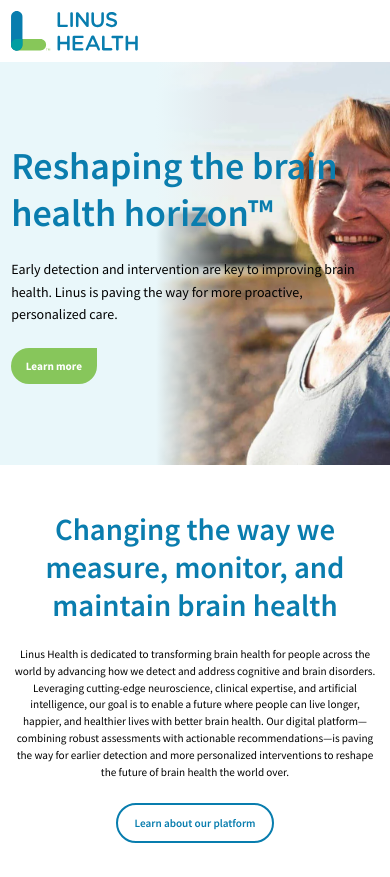
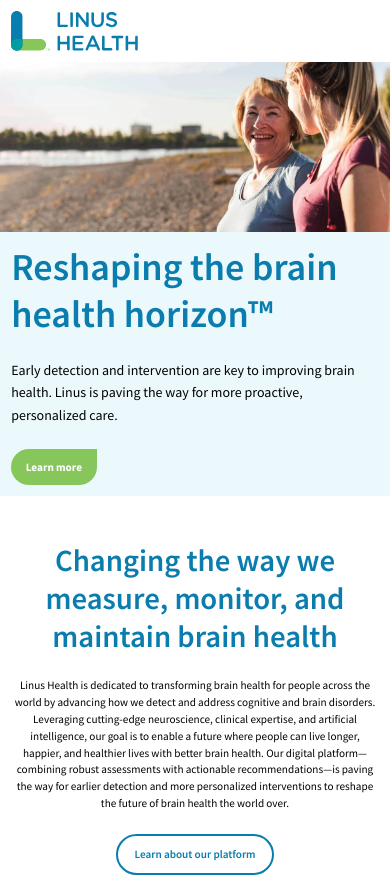
Before and after one commit to iagoPzi/testepedro, a Next.js app: page / in a window 390 px wide. Shown: the top 877 px of the page. Built offline with nearby package versions, Linux system fonts and the light colour scheme.

Commit message:
main banner responsive

```diff
--- a/src/components/mainBanner/mainBanner.tsx
+++ b/src/components/mainBanner/mainBanner.tsx
@@ -35,15 +35,22 @@
 const HeroContainer = styled.div`
   background: url("/images/heroBanner.webp") center;
   background-size: cover;
-  height: 36rem;
+  min-height: 36rem;
+  height: 100%;
+  width: 100%;
 
-  /* display: grid;
-  align-items: center; */
+  @media (max-width: 980px) {
+    background: #12bce2;
+  }
 `;
 
 const Hero = styled.img`
   width: 100%;
   display: none;
+
+  @media (max-width: 980px) {
+    display: block;
+  }
 `;
 
 const TextContainer = styled.div`
@@ -52,8 +59,15 @@
     rgba(233, 247, 250, 1) 40%,
     rgba(0, 0, 0, 0) 60%
   );
-  height: 100%;
+  min-height: 36rem;
   display: grid;
+
+  @media (max-width: 980px) {
+    background: #ebf9fc;
+    min-height: 10rem;
+    padding: 1rem 0;
+  }
+
 `;
 
 const TextWrapper = styled.div`
```
